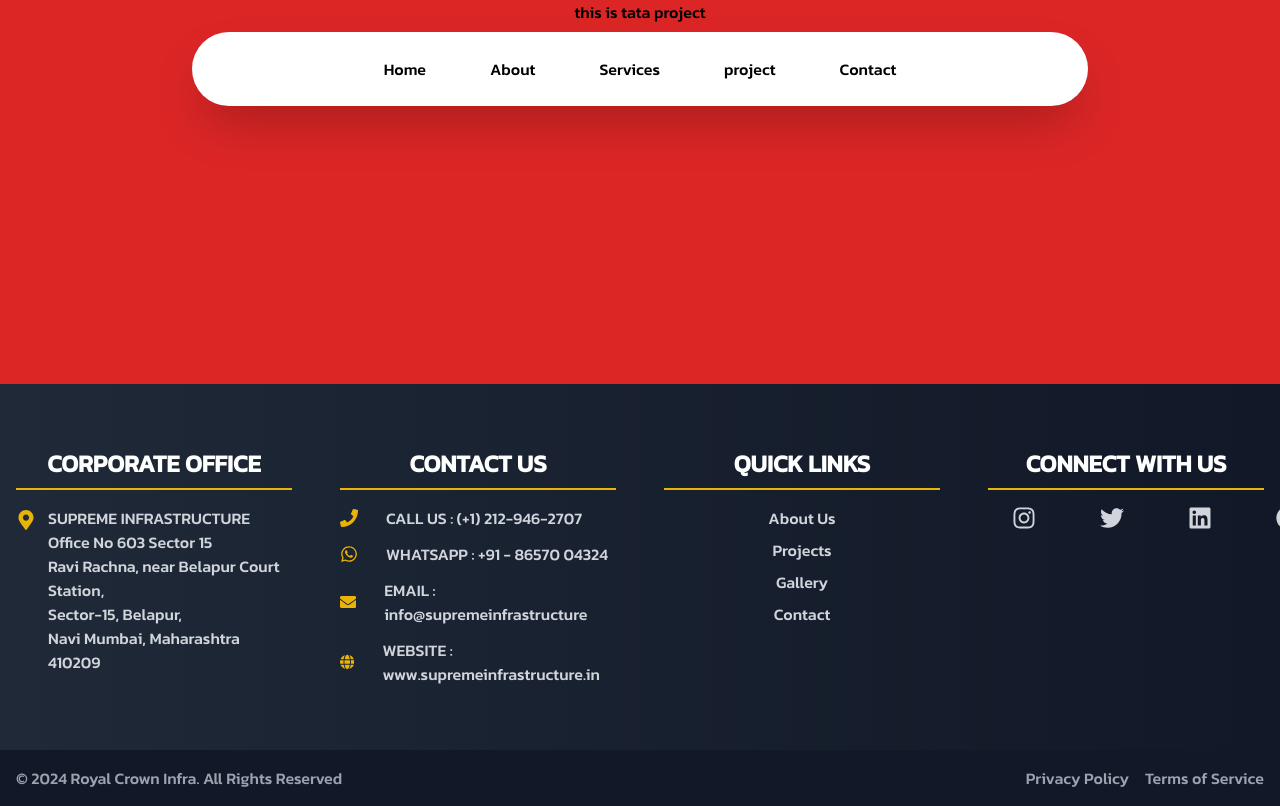
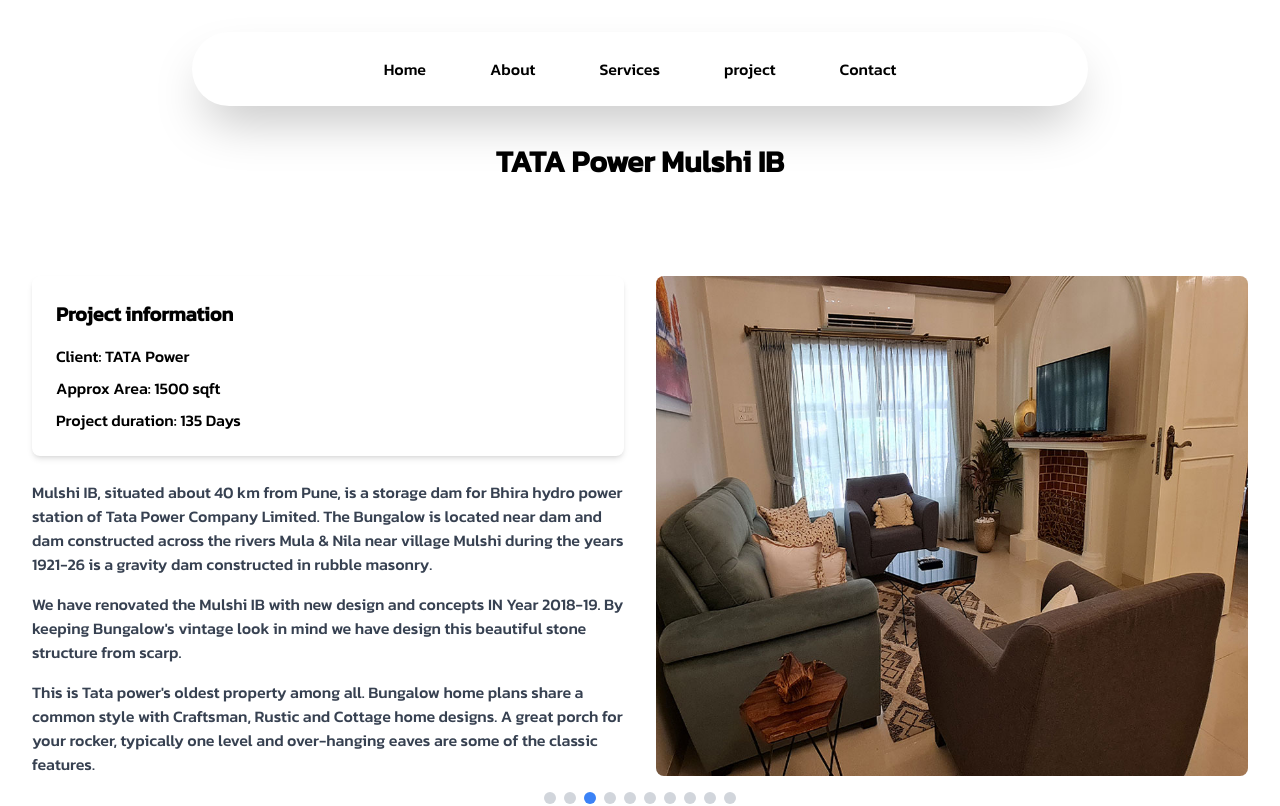
Before and after one commit to AkshayKalamkarr/supremeinfrastructure, a Next.js app: page /project/TATA in a window 1280 px wide. Shown: the top 806 px of the page. Built offline with nearby package versions, Linux system fonts and the light colour scheme.

Commit message:
new code

```diff
--- a/app/project/TATA/page.jsx
+++ b/app/project/TATA/page.jsx
@@ -1,11 +1,97 @@
-import React from 'react'
+'use client'
+import React, { useState, useEffect } from 'react';
+import { motion, AnimatePresence } from 'framer-motion';
 
-const page = () => {
+const images = [
+  '/images/projects/TATA/tata-1.jpg',
+  '/images/projects/TATA/tata-2.jpg',
+  '/images/projects/TATA/tata-3.jpg',
+  '/images/projects/TATA/tata-4.jpg',
+  '/images/projects/TATA/tata-5.jpg',
+  '/images/projects/TATA/tata-6.jpg',
+  '/images/projects/TATA/tata-7.jpg',
+  '/images/projects/TATA/tata-8.jpg',
+  '/images/projects/TATA/tata-9.jpg',
+  '/images/projects/TATA/tata-10.jpg',
+  // Add more image paths as needed
+];
+
+const TataPowerMulshiIB = () => {
+  const [currentImageIndex, setCurrentImageIndex] = useState(0);
+
+  useEffect(() => {
+    const interval = setInterval(() => {
+      setCurrentImageIndex((prevIndex) => (prevIndex + 1) % images.length);
+    }, 2000);
+
+    return () => clearInterval(interval);
+  }, []);
+
   return (
-    <div>
-      <h1 className='bg-red-600 text-center h-96 w-full'>this is tata project</h1>
+    <div className="max-w-7xl mx-auto px-4 sm:px-6 lg:px-8 py-12">
+      <h1 className="text-3xl font-bold text-center mb-8 md:my-24">TATA Power Mulshi IB</h1>
+
+      <div className="grid grid-cols-1 md:grid-cols-2 gap-8">
+        <div className="space-y-6">
+          <div className="bg-white shadow-md rounded-lg p-6">
+            <h2 className="text-xl font-semibold mb-4">Project information</h2>
+            <ul className="space-y-2">
+              <li><span className="font-medium">Client:</span> TATA Power</li>
+              <li><span className="font-medium">Approx Area:</span> 1500 sqft</li>
+              <li><span className="font-medium">Project duration:</span> 135 Days</li>
+            </ul>
+          </div>
+
+          <div className="space-y-4">
+            <p className="text-gray-700">
+              Mulshi IB, situated about 40 km from Pune, is a storage dam for
+              Bhira hydro power station of Tata Power Company Limited. The
+              Bungalow is located near dam and dam constructed across the
+              rivers Mula & Nila near village Mulshi during the years 1921-26 is
+              a gravity dam constructed in rubble masonry.
+            </p>
+            <p className="text-gray-700">
+              We have renovated the Mulshi IB with new design and concepts
+              IN Year 2018-19. By keeping Bungalow's vintage look in mind we
+              have design this beautiful stone structure from scarp.
+            </p>
+            <p className="text-gray-700">
+              This is Tata power's oldest property among all. Bungalow home
+              plans share a common style with Craftsman, Rustic and Cottage
+              home designs. A great porch for your rocker, typically one level
+              and over-hanging eaves are some of the classic features.
+            </p>
+          </div>
+        </div>
+
+        <div className="relative h-96 md:h-full">
+          <AnimatePresence initial={false}>
+            <motion.img
+              key={currentImageIndex}
+              src={images[currentImageIndex]}
+              alt={`Tata Power Mulshi IB ${currentImageIndex + 1}`}
+              className="absolute inset-0 w-full h-full object-cover rounded-lg"
+              initial={{ opacity: 0 }}
+              animate={{ opacity: 1 }}
+              exit={{ opacity: 0 }}
+              transition={{ duration: 0.5 }}
+            />
+          </AnimatePresence>
+        </div>
+      </div>
+
+      <div className="flex justify-center mt-4">
+        {images.map((_, index) => (
+          <button
+            key={index}
+            className={`w-3 h-3 rounded-full mx-1 ${index === currentImageIndex ? 'bg-blue-500' : 'bg-gray-300'
+              }`}
+            onClick={() => setCurrentImageIndex(index)}
+          />
+        ))}
+      </div>
     </div>
-  )
-}
+  );
+};
 
-export default page
+export default TataPowerMulshiIB;
```
